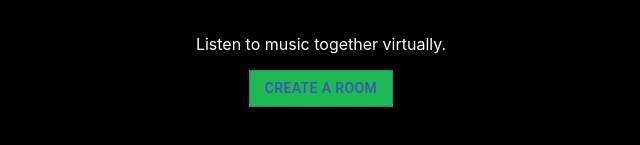
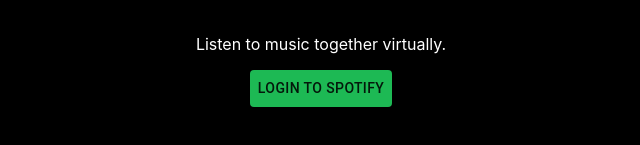
Before and after one commit to isaacaddis/Linkify, a React (Create React App) app: page / in a window 1280 px wide. Shown: the part 413-558 px from the top of the page, without its empty margins (319-959 px from the left). Built offline with nearby package versions, Linux system fonts and the light colour scheme.

Commit message:
add loggedIn checking to the frontpage

```diff
--- a/src/pages/FrontPage.tsx
+++ b/src/pages/FrontPage.tsx
@@ -20,7 +20,7 @@
             setAuth(getAuth());
             getProfile(access_token).then(displayName => setDisplayName(displayName))
         }
-        if (auth){
+        if (auth) {
             getProfile(auth).then(displayName => setDisplayName(displayName))
         }
     }, [])
@@ -30,11 +30,18 @@
             <h1>Linkify</h1>
             {displayName ? <h1>Welcome, {displayName}</h1> : <h2>Not logged in.</h2>}
             <p>Listen to music together virtually.</p>
-            <Link to="/createRoom" style={{ textDecoration: 'none', backgroundColor: '#1DB954' }}>
-                <Button variant="outlined" color="primary">
-                    Create a Room
+            {auth ?
+                <Link to="/createRoom" style={{ textDecoration: 'none', backgroundColor: '#1DB954' }}>
+                    <Button variant="outlined" color="primary">
+                        Create a Room
                 </Button>
-            </Link>
+                </Link>
+                :
+                <Button href="http://localhost:5000/login" style={{ textDecoration: "none", backgroundColor: "#1DB954" }}>
+                    Login to Spotify
+                </Button>
+
+            }
         </React.Fragment>
     );
 }
```
